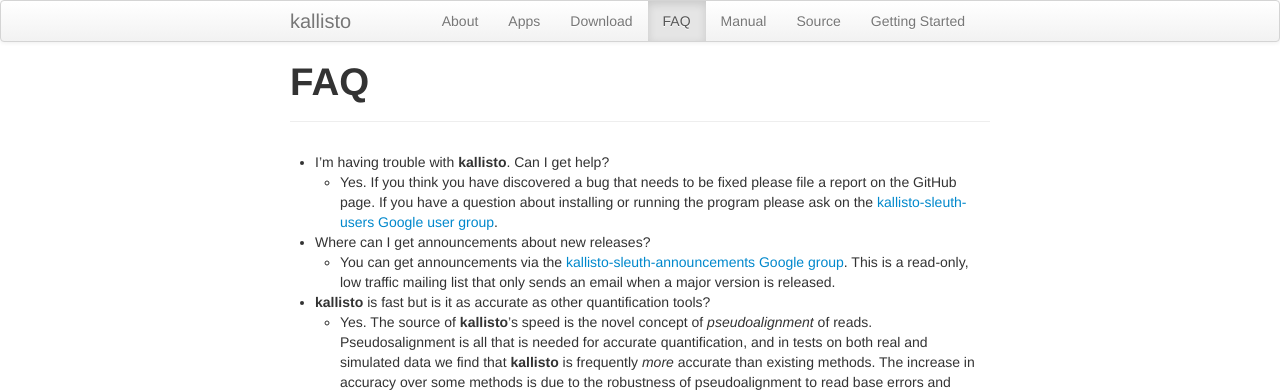
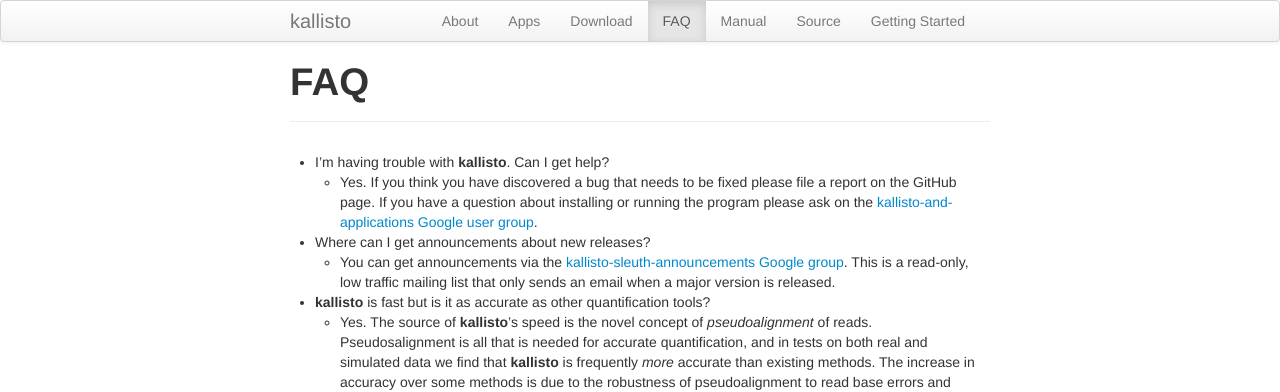
Before and after one commit to pachterlab/kallisto, a Jekyll site: the page built from faq.md, in a window 1280 px wide. Shown: the top 392 px of the page. Built offline with Jekyll 4.4.1, drawn with Linux system fonts in a browser that asks for light colours.

Commit message:
Fixed link

```diff
--- a/faq.md
+++ b/faq.md
@@ -9,8 +9,8 @@
 - I'm having trouble with __kallisto__. Can I get help?
   - Yes. If you think you have discovered a bug that needs to be fixed please
     file a report on the GitHub page. If you have a question about installing
-    or running the program please ask on the [kallisto-sleuth-users Google user
-    group](https://groups.google.com/forum/#!forum/kallisto-sleuth-users).
+    or running the program please ask on the [kallisto-and-applications Google user
+    group](https://groups.google.com/forum/#!forum/kallisto-and-applications).
 
 - Where can I get announcements about new releases?
   - You can get announcements via the [kallisto-sleuth-announcements Google
```
